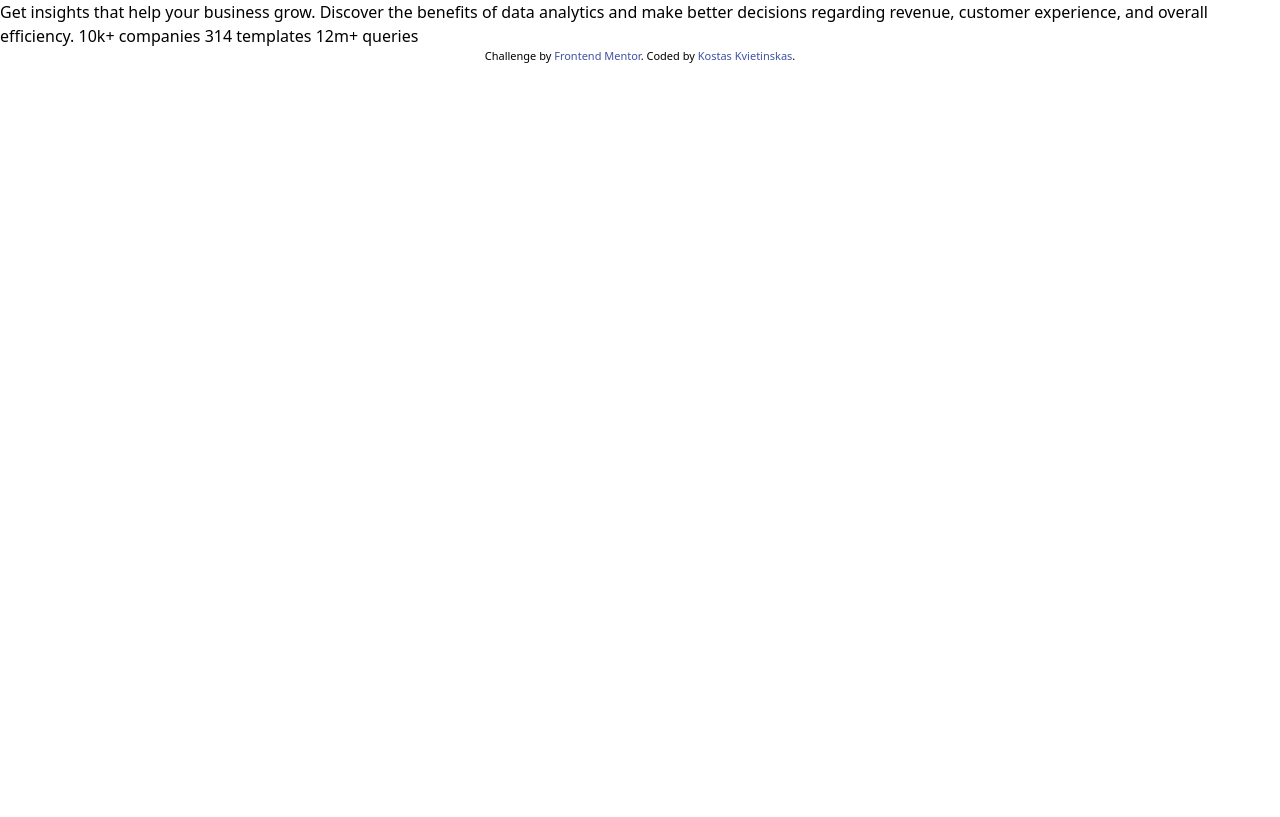
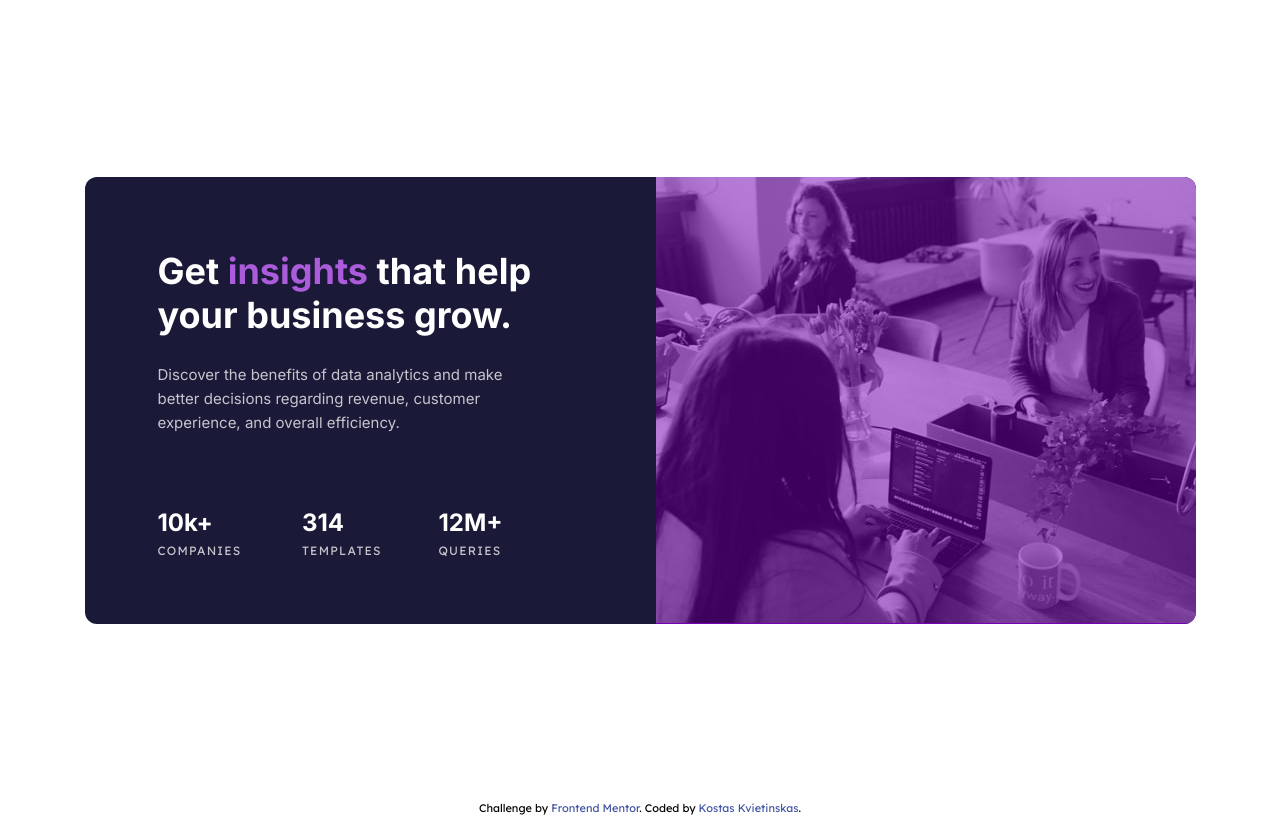
Before and after one commit to KostasKv/stats-preview-card-component-main, a website: page index.html in a window 1280 px wide. Drawn offline with Linux system fonts and the light colour scheme.

Commit message:
design implemented

```diff
--- a/index.html
+++ b/index.html
@@ -7,6 +7,10 @@
   <link rel="icon" type="image/png" sizes="32x32" href="./images/favicon-32x32.png">
   <link rel="stylesheet" href="dist/output.css">
 
+  <link rel="preconnect" href="https://fonts.googleapis.com">
+  <link rel="preconnect" href="https://fonts.gstatic.com" crossorigin>
+  <link href="https://fonts.googleapis.com/css2?family=Inter:wght@400;700&family=Lexend+Deca&display=swap" rel="stylesheet">
+
   <title>Frontend Mentor | Stats preview card component</title>
 
   <style>
@@ -15,15 +19,36 @@
   </style>
 </head>
 <body>
-
-  Get insights that help your business grow.
-
-  Discover the benefits of data analytics and make better decisions regarding revenue, customer
-  experience, and overall efficiency.
-
-  10k+ companies
-  314 templates
-  12m+ queries
+  <div class="flex h-screen w-screen justify-center items-center" role="main">
+    <div class="flex flex-col min-w-[327px] w-[327px] h-[781px] sm:w-[1111px] sm:h-[447px] bg-dark-desaturated-blue-card-bg rounded-xl overflow-hidden
+                sm:flex-row-reverse">
+      <div class="bg-[#7500b8]">
+        <picture>
+          <source media="(min-width: 1150px)" srcset="images/image-header-desktop.jpg">
+          <source srcset="images/image-header-mobile.jpg">
+          <img src="images/image-header-mobile.jpg" alt="Casual shot of an office table with few people working"
+               class="opacity-50 object-fill">
+        </picture>
+      </div>
+      <div class="p-9 mt-1 sm:p-[52px] sm:w-[550px] sm:mt-5 sm:pr-28">
+        <h1 class="text-white text-[27px] text-center font-bold font-inter leading-8
+                    sm:text-4xl sm:leading-[44px] sm:text-left">
+          Get <span class="text-soft-violet">insights</span> that help your business grow.
+        </h1>
+        <p class="text-slightly-transparent-white-main text-[15px] font-inter font-normal text-center leading-6 mt-5
+                  sm:text-left sm:mt-[26px]">
+          Discover the benefits of data analytics and make better decisions regarding revenue, customer
+          experience, and overall efficiency.
+        </p>
+        <div class="flex flex-col items-center justify-between h-52 mt-8
+                    sm:flex-row sm:-mt-1 ">
+          <p class="text-2xl leading-6 font-bold text-white w-[89px] text-center sm:text-left font-inter">10k+ <span class="text-slightly-transparent-white-main font-normal uppercase text-xs font-sans tracking-widest">companies</span></p>
+          <p class="text-2xl leading-6 font-bold text-white w-[89px] text-center sm:text-left font-inter">314 <span class="text-slightly-transparent-white-main font-normal uppercase text-xs font-sans tracking-widest">templates</span></p>
+          <p class="text-2xl leading-6 font-bold text-white w-[89px] text-center sm:text-left font-inter sm:mr-4 sm:-ml-2">12M+ <span class="text-slightly-transparent-white-main font-normal uppercase text-xs font-sans tracking-widest">queries</span></p>
+        </div>
+      </div>
+    </div>
+  </div>
 
   <footer>
     <div class="attribution">
--- a/tailwind.config.js
+++ b/tailwind.config.js
@@ -3,6 +3,21 @@ module.exports = {
   content: ['./*.html'],
   theme: {
     extend: {},
+    colors: {
+      'very-dark-blue-main-bg': 'hsl(233, 47%, 7%)',
+      'dark-desaturated-blue-card-bg': 'hsl(244, 38%, 16%)',
+      'soft-violet': 'hsl(277, 64%, 61%)',
+      'white': 'hsl(0, 0%, 100%)',
+      'slightly-transparent-white-main': 'hsla(0, 0%, 100%, 0.75)',
+      'slightly-transparent-white-stat': 'hsla(0, 0%, 100%, 0.6)',
+    },
+    fontFamily: {
+      'sans': ['Lexend Deca', 'sans-serif'],
+      'inter': ['Inter', 'sans-serif'],
+    },
+    screens: {
+      'sm': '1150px',
+    }
   },
   plugins: [],
 }
```
Also changed, not shown: dist/output.css.
